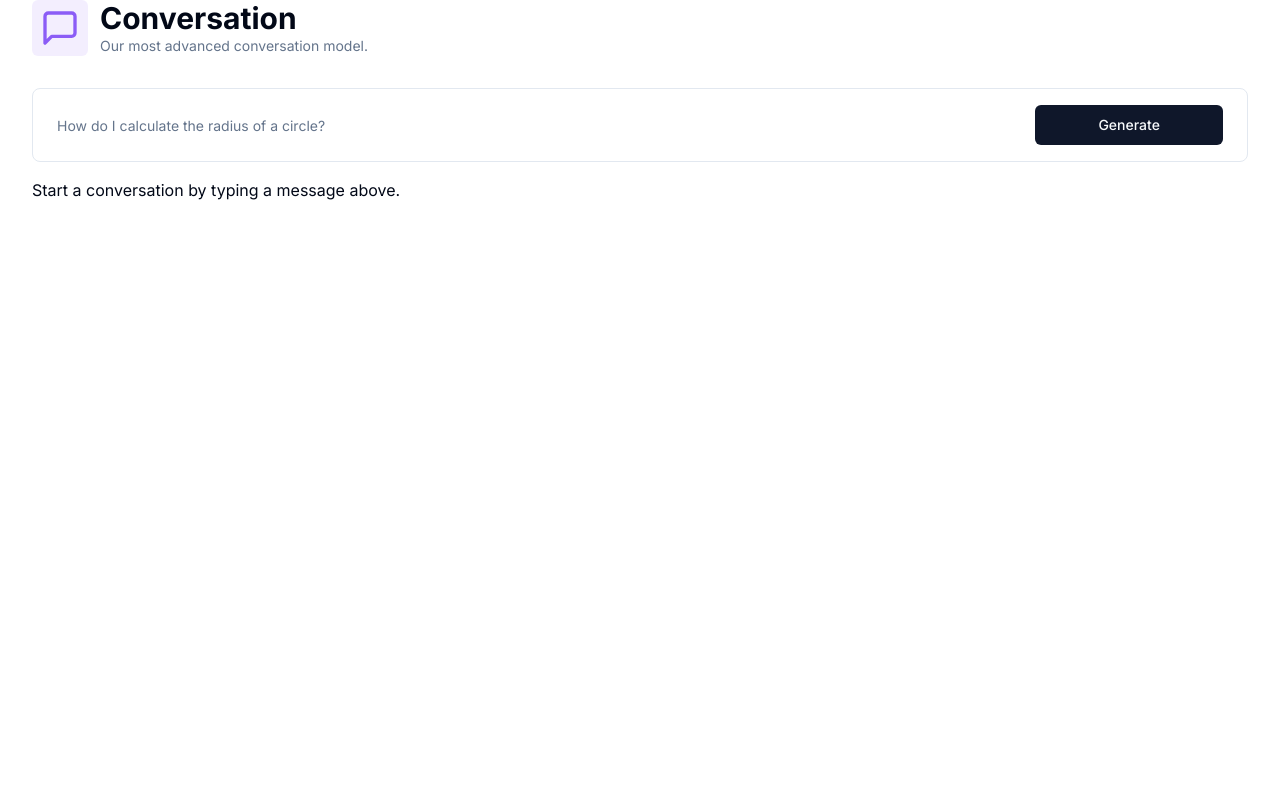
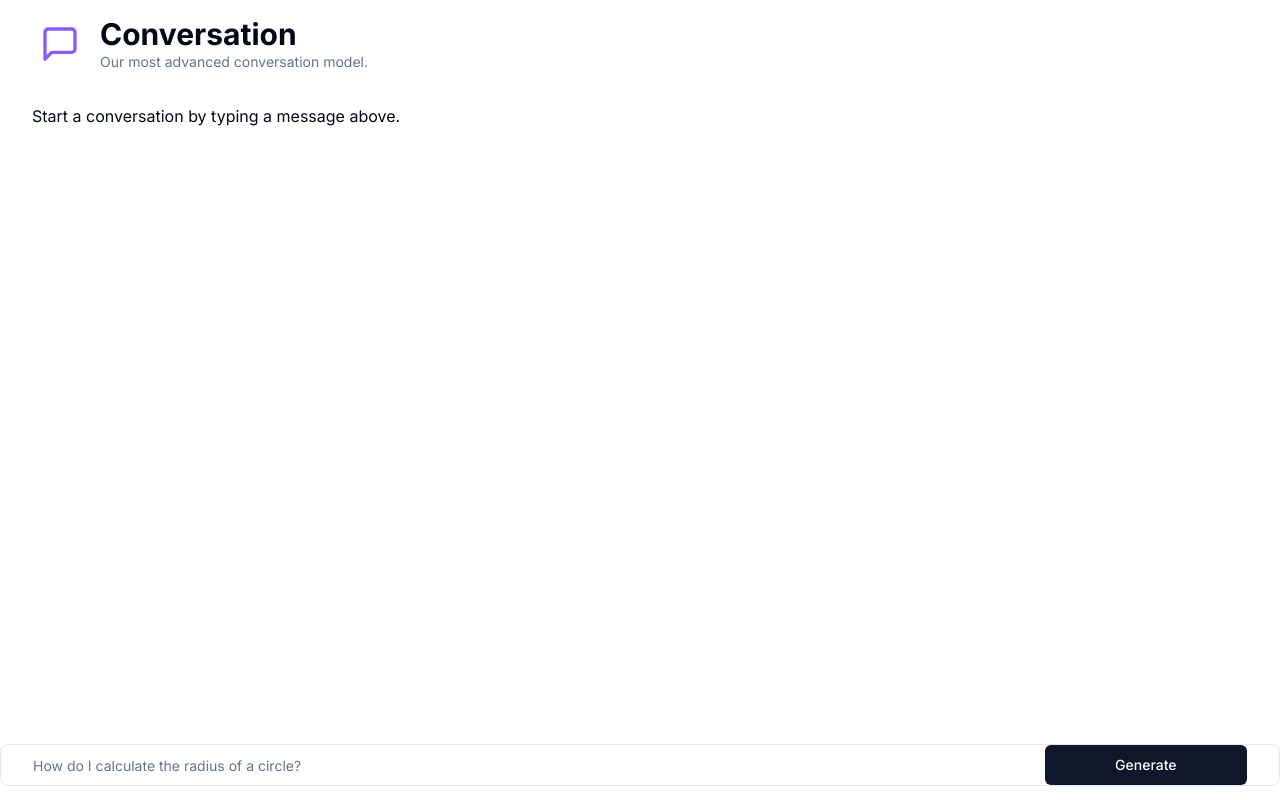
Before and after one commit to Prajwal-ak-0/saas, a Next.js app: page /chat in a window 1280 px wide. Built offline with nearby package versions, Linux system fonts and the light colour scheme.

Commit message:
Message Scroll Altered

```diff
--- a/app/(services)/chat/page.tsx
+++ b/app/(services)/chat/page.tsx
@@ -4,11 +4,11 @@ import * as z from "zod";
 import axios from "axios";
 import { MessageSquare } from "lucide-react";
 import { useForm } from "react-hook-form";
-import { useState } from "react";
+import { useLayoutEffect, useState } from "react";
 import { toast } from "react-hot-toast";
 import { useRouter } from "next/navigation";
-import  {ChatCompletionRequestMessage}  from "openai";
-
+import { ChatCompletionRequestMessage } from "openai";
+import React, { useRef, useEffect } from 'react';
 
 import { Button } from "@/components/ui/button";
 import { Input } from "@/components/ui/input";
@@ -20,6 +20,7 @@ import { Heading } from "../components/Heading";
 import { Loader } from "../components/Loader";
 import { UserAvatar } from "../components/UserAvatar";
 import { BotAvatar } from "../components/BotAvatar";
+import Navbar from "@/components/Navbar";
 
 const formSchema = z.object({
   prompt: z.string().min(1, {
@@ -28,6 +29,9 @@ const formSchema = z.object({
 });
 
 const ConversationPage = () => {
+  const messagesContainerRef = useRef<HTMLDivElement | null>(null);
+  const lastMessageRef = useRef<HTMLDivElement | null>(null);
+
   const router = useRouter();
   // const proModal = useProModal();
   const [messages, setMessages] = useState<ChatCompletionRequestMessage[]>([]);
@@ -38,6 +42,22 @@ const ConversationPage = () => {
       prompt: ""
     }
   });
+
+  const scrollToBottom = () => {
+    if (messagesContainerRef.current && lastMessageRef.current) {
+      const messagesContainer = messagesContainerRef.current;
+      const lastMessage = lastMessageRef.current;
+
+      const offset = lastMessage.offsetTop - messagesContainer.offsetTop;
+      messagesContainer.scrollTo({ top: offset, behavior: 'smooth' });
+    }
+  };
+
+  useLayoutEffect(() => {
+    requestAnimationFrame(() => {
+      scrollToBottom();
+    });
+  }, [messages]);
 
   const isLoading = form.formState.isSubmitting;
 
@@ -62,7 +82,8 @@ const ConversationPage = () => {
   }
 
   return (
-    <div>
+    <div className="h-screen">
+      <div className="pt-4">
         <Heading
           title="Conversation"
           description="Our most advanced conversation model."
@@ -70,8 +91,42 @@ const ConversationPage = () => {
           iconColor="text-violet-500"
           bgColor="bg-violet-500/10"
         />
+      </div>
+      <div>
         <div className="px-4 lg:px-8">
-        <div>
+          <div className="space-y-4 mt-4">
+            {isLoading && (
+              <div className="p-8 rounded-lg w-full flex items-center justify-center bg-muted">
+                <Loader />
+              </div>
+            )}
+            {messages.length === 0 && !isLoading && (
+              <h1>
+                Start a conversation by typing a message above.
+              </h1>
+            )}
+            <div className="flex flex-col gap-y-4 h-[calc(100vh-200px)] overflow-y-auto" ref={messagesContainerRef}>
+        {messages.map((message, index) => (
+          <div
+            key={index}
+            ref={index === messages.length - 1 ? lastMessageRef : null}
+            className={cn(
+              "p-8 w-full flex items-start gap-x-8 rounded-lg",
+              message.role === "user" ? "bg-white border border-black/10" : "bg-muted",
+            )}
+          >
+            {message.role === "user" ? <UserAvatar /> : <BotAvatar />}
+            <p className="text-sm">
+              {message.content}
+            </p>
+          </div>
+        ))}
+      </div>
+
+          </div>
+        </div>
+        <div className="mb-auto">
+          {/* Move Form to Bottom */}
           <Form {...form}>
             <form
               onSubmit={form.handleSubmit(onSubmit)}
@@ -79,15 +134,14 @@ const ConversationPage = () => {
             rounded-lg
             border
             w-full
-                p-4
             px-3
-                md:px-6
+            md:px-8
             focus-within:shadow-sm
             grid
             grid-cols-12
-                gap-2
           "
             >
+              {/* Form Fields */}
               <FormField
                 name="prompt"
                 render={({ field }) => (
@@ -103,39 +157,12 @@ const ConversationPage = () => {
                   </FormItem>
                 )}
               />
+              {/* Submit Button */}
               <Button className="col-span-12 lg:col-span-2 w-full" type="submit" disabled={isLoading} size="icon">
                 Generate
               </Button>
             </form>
           </Form>
-        </div>
-        <div className="space-y-4 mt-4">
-          {isLoading && (
-            <div className="p-8 rounded-lg w-full flex items-center justify-center bg-muted">
-              <Loader />
-            </div>
-          )}
-          {messages.length === 0 && !isLoading && (
-            <h1>
-              Start a conversation by typing a message above.
-            </h1>
-          )}
-          <div className="flex flex-col-reverse gap-y-4">
-            {messages.map((message) => (
-              <div
-                key={message.content}
-                className={cn(
-                  "p-8 w-full flex items-start gap-x-8 rounded-lg",
-                  message.role === "user" ? "bg-white border border-black/10" : "bg-muted",
-                )}
-              >
-                {message.role === "user" ? <UserAvatar /> : <BotAvatar />}
-                <p className="text-sm">
-                  {message.content}
-                </p>
-              </div>
-            ))}
-          </div>
         </div>
       </div>
     </div>
--- a/app/(services)/components/Heading.tsx
+++ b/app/(services)/components/Heading.tsx
@@ -20,8 +20,8 @@ export const Heading = ({
   return (
     <>
       <div className="px-4 lg:px-8 flex items-center gap-x-3 mb-8">
-        <div className={cn("p-2 w-fit rounded-md", bgColor)}>
-          {Icon && <Icon className={cn("w-10 h-10", iconColor)} />}
+        <div className={cn("p-2 w-fit rounded-md")}>
+          {Icon && <Icon className={cn("w-10 h-10 font-extrabold", iconColor)} />}
         </div>
         <div>
           <h2 className="text-3xl font-bold">{title}</h2>
```
Lines whose indentation alone changed are shown as unchanged.
